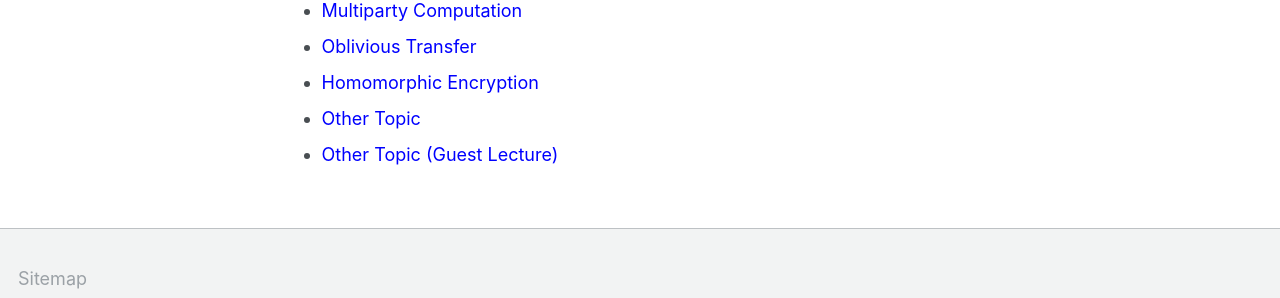
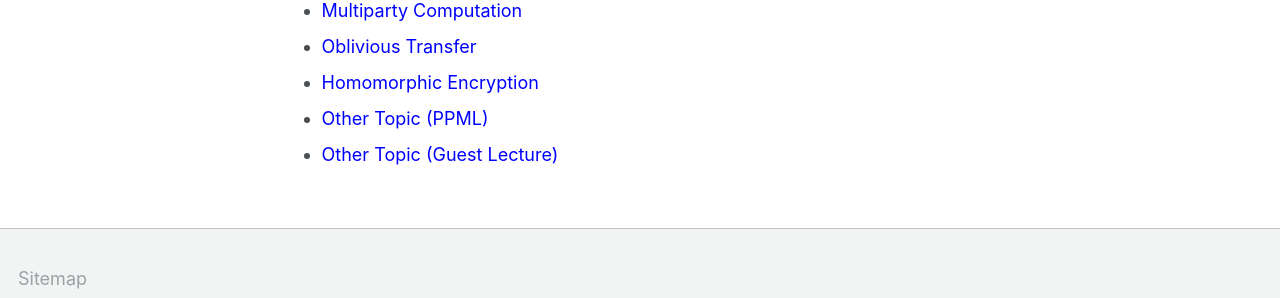
Before and after one commit to nitrieu/nitrieu.github.io, a Jekyll site: the page built from _pages/cse539.md, in a window 1280 px wide and 969 px high. Shown: the part 585-883 px from the top of the window. Built offline with Jekyll 4.4.1, drawn with Linux system fonts in a browser that asks for light colours.

Commit message:
Update cse539.md

```diff
--- a/_pages/cse539.md
+++ b/_pages/cse539.md
@@ -20,7 +20,7 @@ author_profile: true
                    <li> <a href="http://nitrieu.github.io/files/lec12.pdf" style="color:blue; text-decoration: none"> Multiparty Computation</a>  </li>
                    <li> <a href="http://nitrieu.github.io/files/lec13.pdf" style="color:blue; text-decoration: none"> Oblivious Transfer </a>  </li>
                        <li> <a href="http://nitrieu.github.io/files/lec14.pdf" style="color:blue; text-decoration: none"> Homomorphic Encryption </a>  </li>
-                       <li> <a href="http://nitrieu.github.io/files/lec15.pdf" style="color:blue; text-decoration: none"> Other Topic</a>  </li>
+                       <li> <a href="http://nitrieu.github.io/files/lec15.pdf" style="color:blue; text-decoration: none"> Other Topic (PPML)</a>  </li>
                          <li> <a href="http://nitrieu.github.io/files/lec16.pdf" style="color:blue; text-decoration: none"> Other Topic (Guest Lecture)</a>  </li>
 
 </ul>
```
